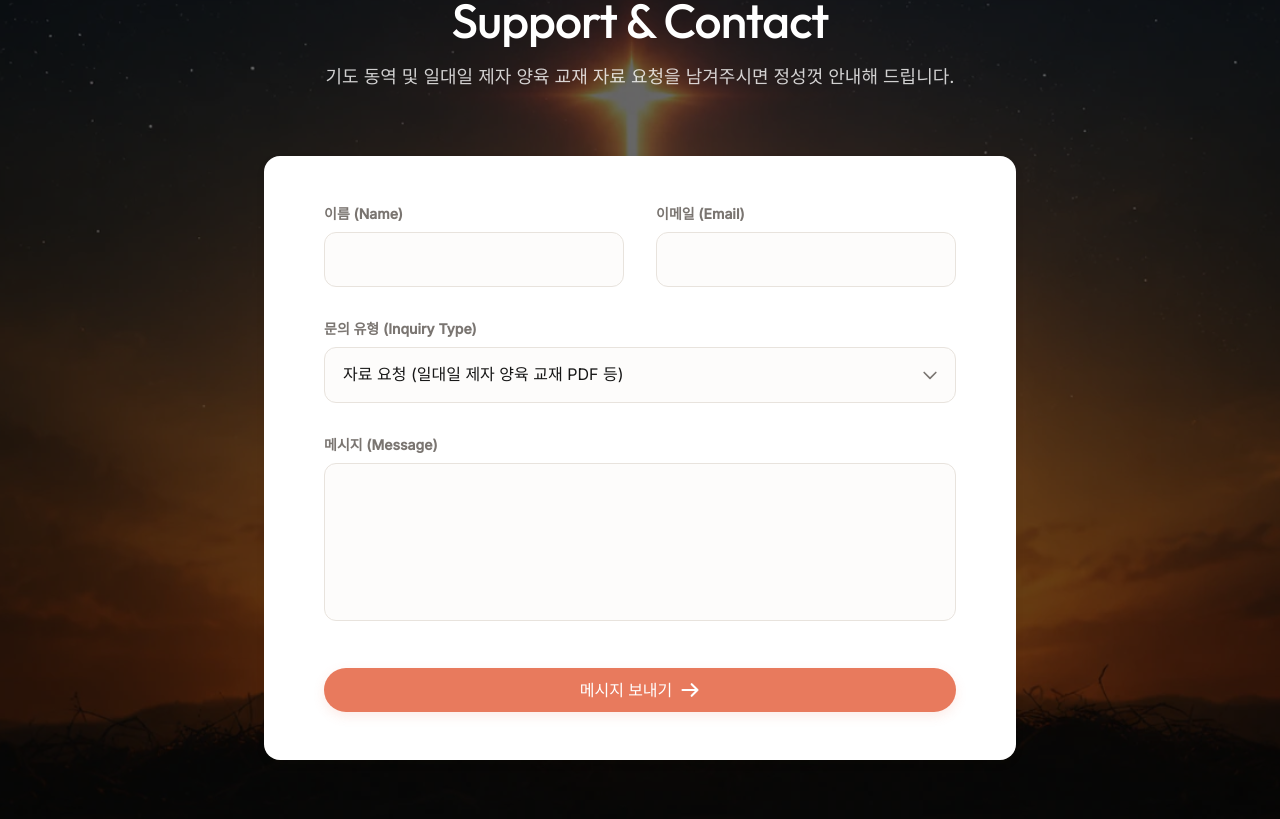
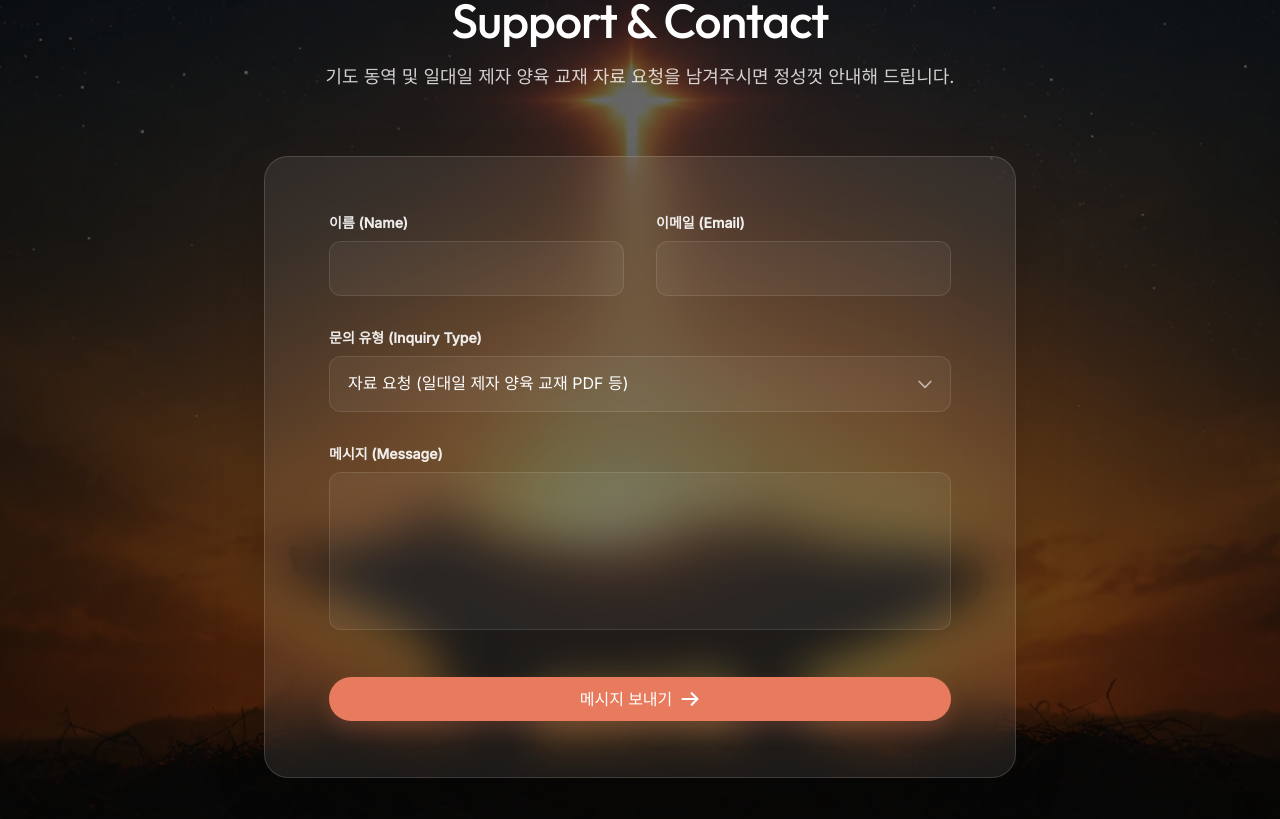
Before and after one commit to JinKiHwan/south-america, a Nuxt app: page / in a window 1280 px wide. Shown: the part 2781-3600 px from the top of the page. Built offline with nearby package versions, Linux system fonts and the light colour scheme; a web font is replaced by a local one.

Commit message:
style: apply glassmorphism to contact form

```diff
--- a/app/components/ContactForm.vue
+++ b/app/components/ContactForm.vue
@@ -28,16 +28,24 @@
         </p>
       </div>
 
-      <!-- Form -->
+      <!-- Glassmorphism Form -->
       <form
         @submit.prevent="submitForm"
-        class="contact-form-wrap card-story overflow-hidden"
-        style="padding: 48px 60px;"
+        class="contact-form-wrap overflow-hidden"
+        style="
+          padding: 56px 64px;
+          background: rgba(255, 255, 255, 0.08);
+          backdrop-filter: blur(24px);
+          -webkit-backdrop-filter: blur(24px);
+          border: 1px solid rgba(255, 255, 255, 0.15);
+          border-radius: 24px;
+          box-shadow: 0 20px 50px rgba(0, 0, 0, 0.2);
+        "
       >
         <!-- Name + Email row -->
         <div class="grid grid-cols-1 md:grid-cols-2 gap-8 mb-8">
           <div class="form-group">
-            <label class="block mb-2 text-sm font-semibold text-[#7A7571]">
+            <label class="block mb-2 text-sm font-semibold text-white opacity-90">
               이름 (Name)
             </label>
             <input
@@ -46,20 +54,20 @@
               required
               class="w-full transition-all duration-300"
               style="
-                background: #FDFCFB;
-                color: #171717;
-                border: 1px solid #E8E3DD;
+                background: rgba(255, 255, 255, 0.05);
+                color: #FFFFFF;
+                border: 1px solid rgba(255, 255, 255, 0.1);
                 border-radius: 12px;
                 padding: 14px 18px;
                 font-size: 16px;
                 outline: none;
               "
-              onfocus="this.style.borderColor='#E87A5D'; this.style.boxShadow='0 0 0 4px rgba(232, 122, 93, 0.1)';"
-              onblur="this.style.borderColor='#E8E3DD'; this.style.boxShadow='none';"
+              onfocus="this.style.borderColor='rgba(232, 122, 93, 0.6)'; this.style.background='rgba(255, 255, 255, 0.1)';"
+              onblur="this.style.borderColor='rgba(255, 255, 255, 0.1)'; this.style.background='rgba(255, 255, 255, 0.05)';"
             />
           </div>
           <div class="form-group">
-            <label class="block mb-2 text-sm font-semibold text-[#7A7571]">
+            <label class="block mb-2 text-sm font-semibold text-white opacity-90">
               이메일 (Email)
             </label>
             <input
@@ -68,23 +76,23 @@
               required
               class="w-full transition-all duration-300"
               style="
-                background: #FDFCFB;
-                color: #171717;
-                border: 1px solid #E8E3DD;
+                background: rgba(255, 255, 255, 0.05);
+                color: #FFFFFF;
+                border: 1px solid rgba(255, 255, 255, 0.1);
                 border-radius: 12px;
                 padding: 14px 18px;
                 font-size: 16px;
                 outline: none;
               "
-              onfocus="this.style.borderColor='#E87A5D'; this.style.boxShadow='0 0 0 4px rgba(232, 122, 93, 0.1)';"
-              onblur="this.style.borderColor='#E8E3DD'; this.style.boxShadow='none';"
+              onfocus="this.style.borderColor='rgba(232, 122, 93, 0.6)'; this.style.background='rgba(255, 255, 255, 0.1)';"
+              onblur="this.style.borderColor='rgba(255, 255, 255, 0.1)'; this.style.background='rgba(255, 255, 255, 0.05)';"
             />
           </div>
         </div>
 
         <!-- Inquiry type -->
         <div class="mb-8">
-          <label class="block mb-2 text-sm font-semibold text-[#7A7571]">
+          <label class="block mb-2 text-sm font-semibold text-white opacity-90">
             문의 유형 (Inquiry Type)
           </label>
           <div class="relative">
@@ -92,22 +100,22 @@
               v-model="form.type"
               class="w-full transition-all duration-300 appearance-none"
               style="
-                background: #FDFCFB;
-                color: #171717;
-                border: 1px solid #E8E3DD;
+                background: rgba(255, 255, 255, 0.05);
+                color: #FFFFFF;
+                border: 1px solid rgba(255, 255, 255, 0.1);
                 border-radius: 12px;
                 padding: 14px 18px;
                 font-size: 16px;
                 outline: none;
               "
-              onfocus="this.style.borderColor='#E87A5D'; this.style.boxShadow='0 0 0 4px rgba(232, 122, 93, 0.1)';"
-              onblur="this.style.borderColor='#E8E3DD'; this.style.boxShadow='none';"
+              onfocus="this.style.borderColor='rgba(232, 122, 93, 0.6)'; this.style.background='rgba(255, 255, 255, 0.1)';"
+              onblur="this.style.borderColor='rgba(255, 255, 255, 0.1)'; this.style.background='rgba(255, 255, 255, 0.05)';"
             >
-              <option value="materials">자료 요청 (일대일 제자 양육 교재 PDF 등)</option>
-              <option value="prayer">기도 동역 문의</option>
-              <option value="general">일반 문의</option>
+              <option value="materials" style="background: #171717;">자료 요청 (일대일 제자 양육 교재 PDF 등)</option>
+              <option value="prayer" style="background: #171717;">기도 동역 문의</option>
+              <option value="general" style="background: #171717;">일반 문의</option>
             </select>
-            <div class="absolute right-4 top-1/2 -translate-y-1/2 pointer-events-none text-[#7A7571]">
+            <div class="absolute right-4 top-1/2 -translate-y-1/2 pointer-events-none text-white opacity-60">
               <svg width="20" height="20" fill="none" stroke="currentColor" viewBox="0 0 24 24">
                 <path stroke-linecap="round" stroke-linejoin="round" stroke-width="2" d="M19 9l-7 7-7-7"/>
               </svg>
@@ -117,7 +125,7 @@
 
         <!-- Message -->
         <div class="mb-10">
-          <label class="block mb-2 text-sm font-semibold text-[#7A7571]">
+          <label class="block mb-2 text-sm font-semibold text-white opacity-90">
             메시지 (Message)
           </label>
           <textarea
@@ -126,17 +134,17 @@
             required
             class="w-full transition-all duration-300"
             style="
-              background: #FDFCFB;
-              color: #171717;
-              border: 1px solid #E8E3DD;
+              background: rgba(255, 255, 255, 0.05);
+              color: #FFFFFF;
+              border: 1px solid rgba(255, 255, 255, 0.1);
               border-radius: 12px;
               padding: 14px 18px;
               font-size: 16px;
               outline: none;
               resize: none;
             "
-            onfocus="this.style.borderColor='#E87A5D'; this.style.boxShadow='0 0 0 4px rgba(232, 122, 93, 0.1)';"
-            onblur="this.style.borderColor='#E8E3DD'; this.style.boxShadow='none';"
+            onfocus="this.style.borderColor='rgba(232, 122, 93, 0.6)'; this.style.background='rgba(255, 255, 255, 0.1)';"
+            onblur="this.style.borderColor='rgba(255, 255, 255, 0.1)'; this.style.background='rgba(255, 255, 255, 0.05)';"
           />
         </div>
 
@@ -145,7 +153,7 @@
           type="submit"
           :disabled="isSubmitting"
           class="btn-primary w-full py-4 text-lg font-semibold rounded-xl flex items-center justify-center gap-2 transition-all duration-300"
-          :style="isSubmitting ? { opacity: '0.6', cursor: 'not-allowed' } : {}"
+          :style="isSubmitting ? { opacity: '0.6', cursor: 'not-allowed' } : { boxShadow: '0 10px 20px rgba(232, 122, 93, 0.2)' }"
         >
           <span>{{ isSubmitting ? '전송 중...' : '메시지 보내기' }}</span>
           <svg v-if="!isSubmitting" width="20" height="20" fill="none" stroke="currentColor" viewBox="0 0 24 24" style="stroke-width: 2.5;">
@@ -156,15 +164,15 @@
         <!-- Status messages -->
         <p
           v-if="submitStatus === 'success'"
-          class="mt-4 text-center"
-          style="font-size: 14px; color: #15803d; font-feature-settings: 'ss01';"
+          class="mt-6 text-center font-medium"
+          style="font-size: 15px; color: #4ADE80;"
         >
           성공적으로 전송되었습니다. 확인 후 연락 드리겠습니다.
         </p>
         <p
           v-if="submitStatus === 'error'"
-          class="mt-4 text-center"
-          style="font-size: 14px; color: #ea2261; font-feature-settings: 'ss01';"
+          class="mt-6 text-center font-medium"
+          style="font-size: 15px; color: #F87171;"
         >
           오류가 발생했습니다. 나중에 다시 시도해 주세요.
         </p>
```
